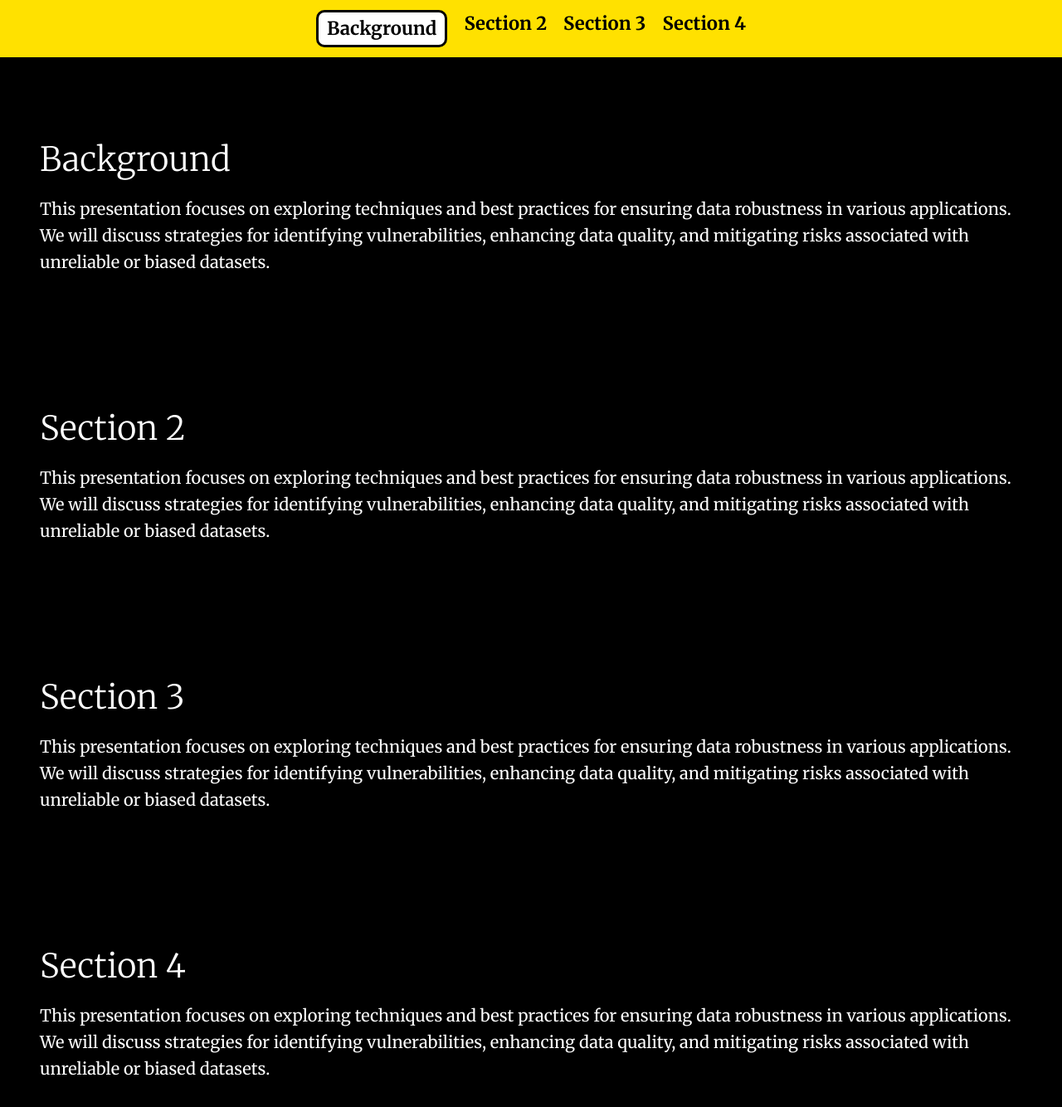
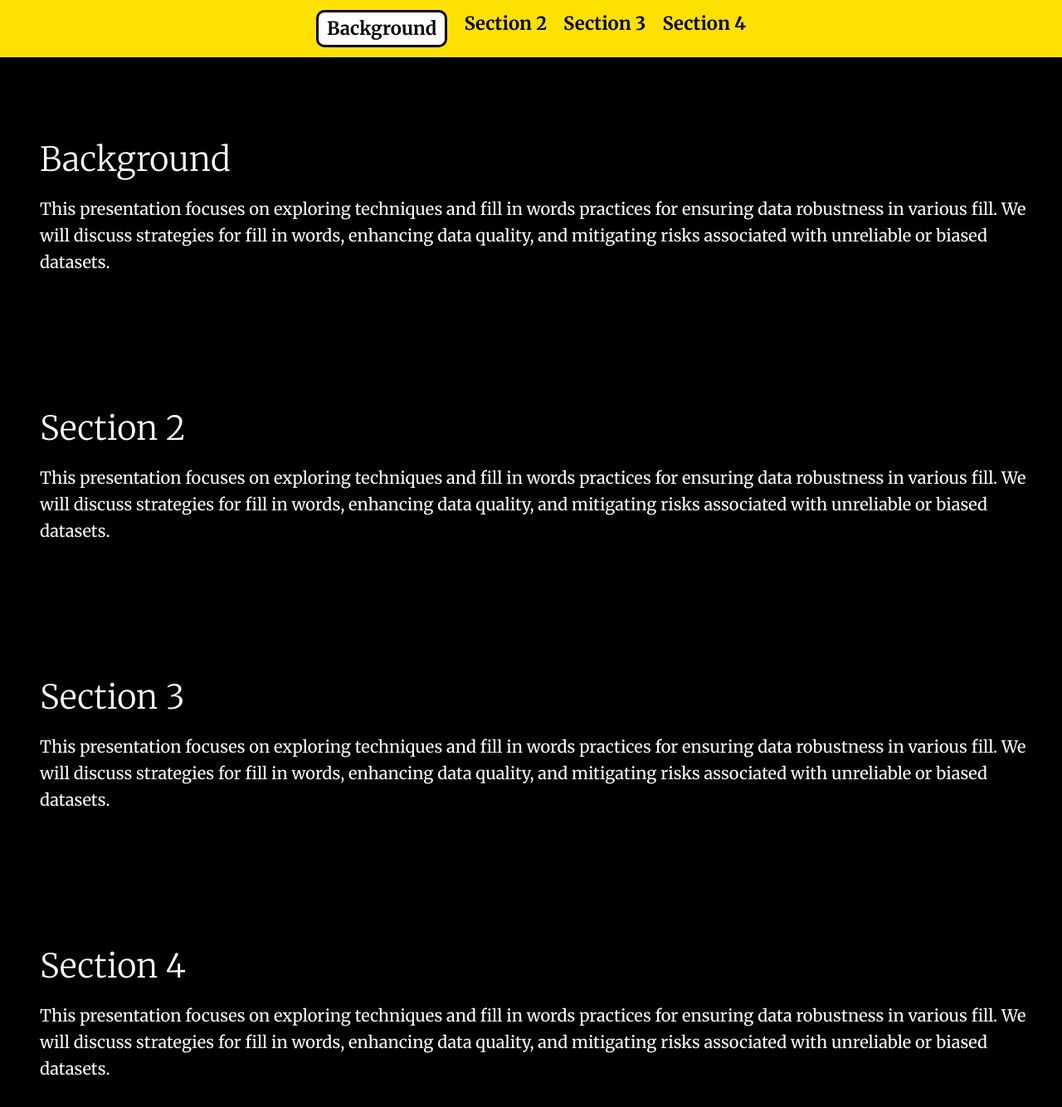
Before and after one commit to MarlonPlease/Error-Injection-Robustness-Classifier, a SvelteKit app: page / in a window 1280 px wide. Shown: the top 1334 px of the page at 83% size. Built offline with nearby package versions, Linux system fonts and the light colour scheme.

Commit message:
Update App.svelte

```diff
--- a/src/components/App.svelte
+++ b/src/components/App.svelte
@@ -36,28 +36,28 @@
     <section id="Background">
         <h1>Background</h1>
         <p>
-            This presentation focuses on exploring techniques and best practices for ensuring data robustness in various applications. We will discuss strategies for identifying vulnerabilities, enhancing data quality, and mitigating risks associated with unreliable or biased datasets.
+            This presentation focuses on exploring techniques and fill in words practices for ensuring data robustness in various fill. We will discuss strategies for fill in words, enhancing data quality, and mitigating risks associated with unreliable or biased datasets.
         </p>
     </section>
 
     <section id="Section 2">
         <h1>Section 2</h1>
         <p>
-            This presentation focuses on exploring techniques and best practices for ensuring data robustness in various applications. We will discuss strategies for identifying vulnerabilities, enhancing data quality, and mitigating risks associated with unreliable or biased datasets.
+            This presentation focuses on exploring techniques and fill in words practices for ensuring data robustness in various fill. We will discuss strategies for fill in words, enhancing data quality, and mitigating risks associated with unreliable or biased datasets.
         </p>
     </section>
 
     <section id="Section 3">
         <h1>Section 3</h1>
         <p>
-            This presentation focuses on exploring techniques and best practices for ensuring data robustness in various applications. We will discuss strategies for identifying vulnerabilities, enhancing data quality, and mitigating risks associated with unreliable or biased datasets.
+            This presentation focuses on exploring techniques and fill in words practices for ensuring data robustness in various fill. We will discuss strategies for fill in words, enhancing data quality, and mitigating risks associated with unreliable or biased datasets.
         </p>
     </section>
 
     <section id="Section 4">
         <h1>Section 4</h1>
         <p>
-            This presentation focuses on exploring techniques and best practices for ensuring data robustness in various applications. We will discuss strategies for identifying vulnerabilities, enhancing data quality, and mitigating risks associated with unreliable or biased datasets.
+            This presentation focuses on exploring techniques and fill in words practices for ensuring data robustness in various fill. We will discuss strategies for fill in words, enhancing data quality, and mitigating risks associated with unreliable or biased datasets.
         </p>
     </section>
 
```
